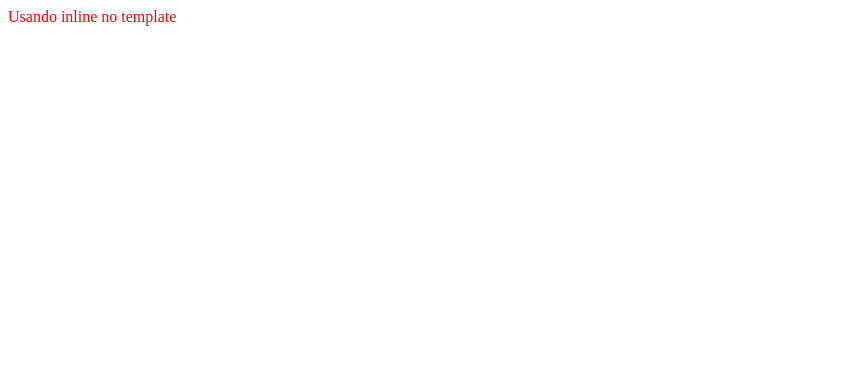
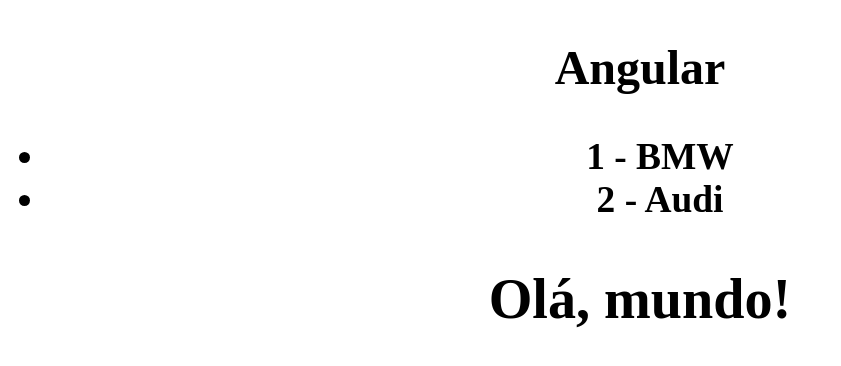
Before and after one commit to matheussoilegra/Angular, an Angular app in the folder Aulas Angular/my-app/: page / in a window 1280 px wide. Shown: the top 366 px of the page, without its empty margins (0-841 px from the left). Built offline with nearby package versions, Linux system fonts and the light colour scheme.

Commit message:
Adicionada aula sobre criação de classes.

```diff
--- a/Aulas Angular/my-app/src/app/app.component.html
+++ b/Aulas Angular/my-app/src/app/app.component.html
@@ -1 +1,17 @@
-<app-test></app-test>
+<h1 style="text-align: center">
+
+  <h2>Angular</h2>
+
+  <h3>
+    <ul>
+      <li *ngFor="let car of carros"> {{ car.id }} - {{ car.nome }} </li>
+    </ul>
+
+    <h2>
+      {{ olaMundo() }}
+    </h2>
+
+    {{ retornoMetodo() }}
+  </h3>
+
+</h1>
--- a/Aulas Angular/my-app/src/app/app.component.ts
+++ b/Aulas Angular/my-app/src/app/app.component.ts
@@ -1,18 +1,19 @@
 import { Component } from '@angular/core';
+import { Carro } from './carro';
 
 @Component({
   selector: 'app-root',
-  // templateUrl: './app.component.html',
-  template: '<div>Usando inline no template</div>',
-  // styleUrls: ['./app.component.scss']
-  styles: [
-    `
-      div {
-        color: red;
-      }
-    `
-  ]
+  templateUrl: './app.component.html',
+  styleUrls: ['./app.component.scss']
 })
 export class AppComponent {
-  title = 'my-app';
+  carros = [new Carro(1, 'BMW'), new Carro(2, 'Audi')];
+
+  olaMundo() {
+    return 'Olá, mundo!';
+  }
+
+  retornoMetodo() {
+    console.log('Testando retorno do método.');
+  }
 }
--- a/Aulas Angular/my-app/src/app/app.module.ts
+++ b/Aulas Angular/my-app/src/app/app.module.ts
@@ -2,10 +2,9 @@
 import { NgModule } from '@angular/core';
 
 import { AppComponent } from './app.component';
-import { TestComponent } from './components/test/test.component';
 
 @NgModule({
-  declarations: [AppComponent, TestComponent],
+  declarations: [AppComponent],
   imports: [BrowserModule],
   providers: [],
   bootstrap: [AppComponent]
--- /dev/null
+++ b/Aulas Angular/my-app/src/app/carro.ts
@@ -0,0 +1,3 @@
+export class Carro {
+  constructor(public id: number, public nome: string) {}
+}
--- a/Aulas Angular/my-app/src/app/components/test/test.component.html
+++ /dev/null
@@ -1 +0,0 @@
-<p>test works!</p>
--- a/Aulas Angular/my-app/src/app/components/test/test.component.ts
+++ /dev/null
@@ -1,15 +0,0 @@
-import { Component, OnInit } from '@angular/core';
-
-@Component({
-  selector: 'app-test',
-  templateUrl: './test.component.html',
-  styleUrls: ['./test.component.scss']
-})
-export class TestComponent implements OnInit {
-
-  constructor() { }
-
-  ngOnInit() {
-  }
-
-}
```
Also changed, not shown: Aulas Angular/my-app/src/app/components/test/test.component.scss (deleted), 2 other files (tests, documents, lock files or other folders).
